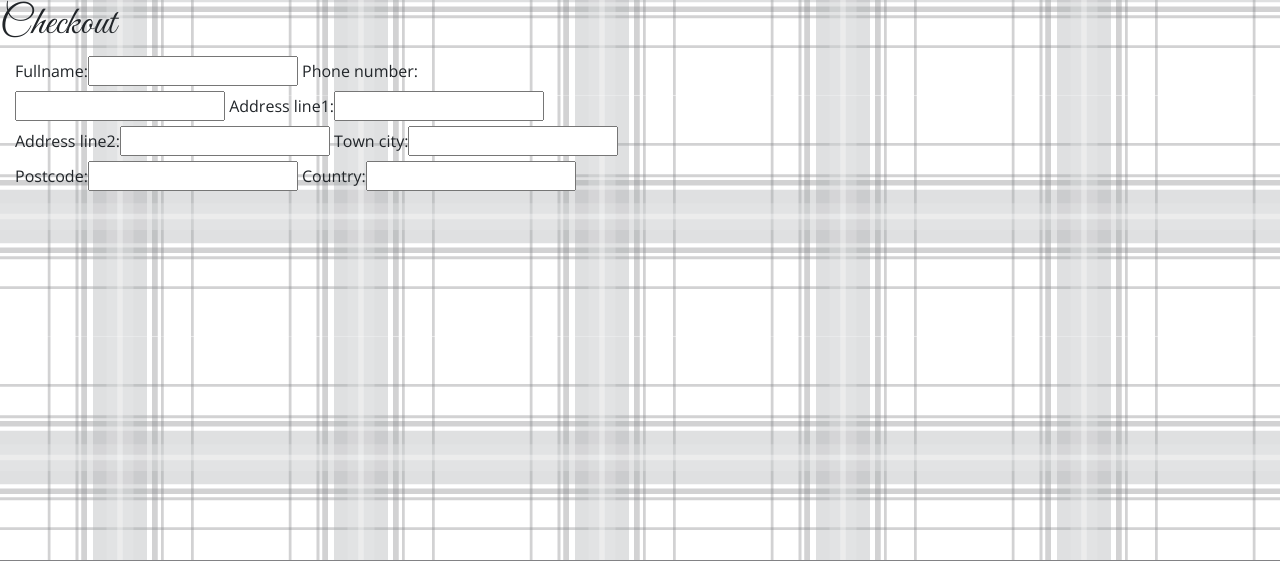
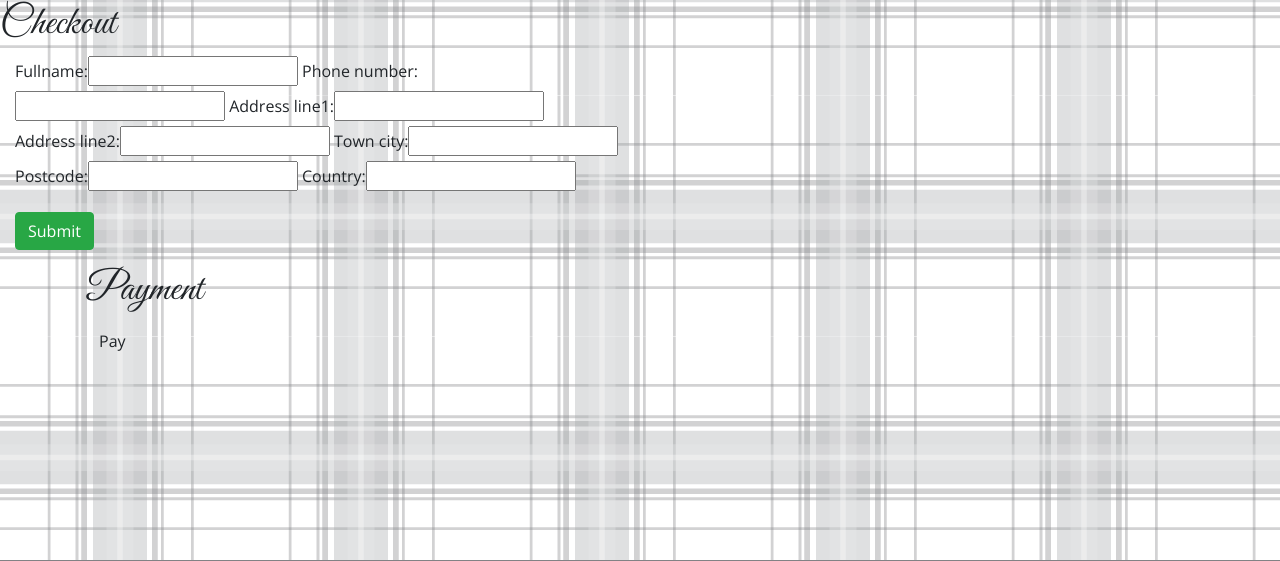
Before and after one commit to Joojoobee87/TartanThom, a Django app: page /checkout/ in a window 1280 px wide. Shown: the part 146-707 px from the top of the page. Run offline with Django 3.2, Linux system fonts and the light colour scheme; a user stored in the database is signed in; some libraries are stand-ins or nearby versions.

Commit message:
added elements to checkout.html for stripe payment form

```diff
--- a/checkout/templates/checkout/checkout.html
+++ b/checkout/templates/checkout/checkout.html
@@ -1,6 +1,10 @@
 {% extends 'base.html' %}
 {% load static %}
 {% load bootstrap_tags %}
+{% block extra_css %}
+    <link rel="stylesheet" href="{% static 'checkout/css/checkout.css' %}">
+{% endblock %}
+
 {% block title %}Tartan Thom - Checkout{% endblock %}
 
 {% block content %}
@@ -14,7 +18,36 @@
     <div class="form-group col-md-6">
     {{ order_form | as_bootstrap }}
     </div>
+    <div class="form-group col-md-6">
+        <input class=" btn btn-success" type="submit" value="Submit">
+    </div>
 </form>
+
+<div class="container">
+    <div class="row">
+        <div class="col px-3">
+            <fieldset>
+            <h1>Payment</h1>
+                <form id="payment-form">
+                    <div id="card-element">
+                        <!-- Elements will create input elements here -->
+                    </div>
+                    <!-- We'll put the error messages in this element -->
+                    <div id="card-errors" role="alert"></div>
+                    <button id="submit" class="btn">Pay</button>
+                </form>
+            </fieldset>
+        </div>
+    </div>
+</div>
+
 
 
 {% endblock %}
+
+{% block postloadjs %}
+    {{ block.super }}
+    {{ stripe_public_key|json_script:"id_stripe_public_key" }}
+    {{ client_secret|json_script:"id_client_secret" }}
+    <script src="{% static 'checkout/js/stripe_elements.js' %}"></script>
+{% endblock %}
```
